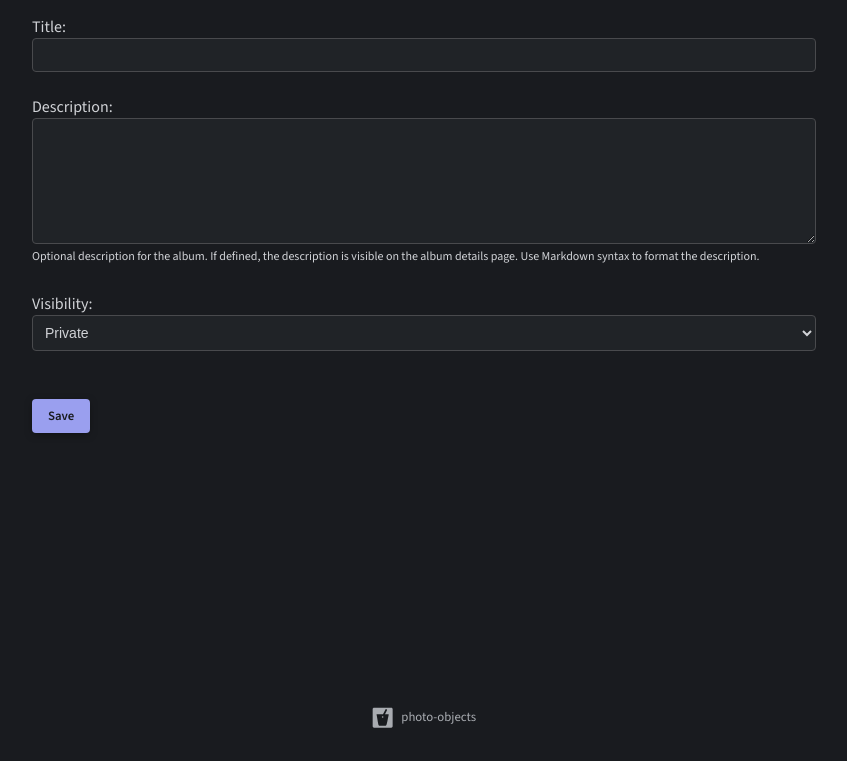
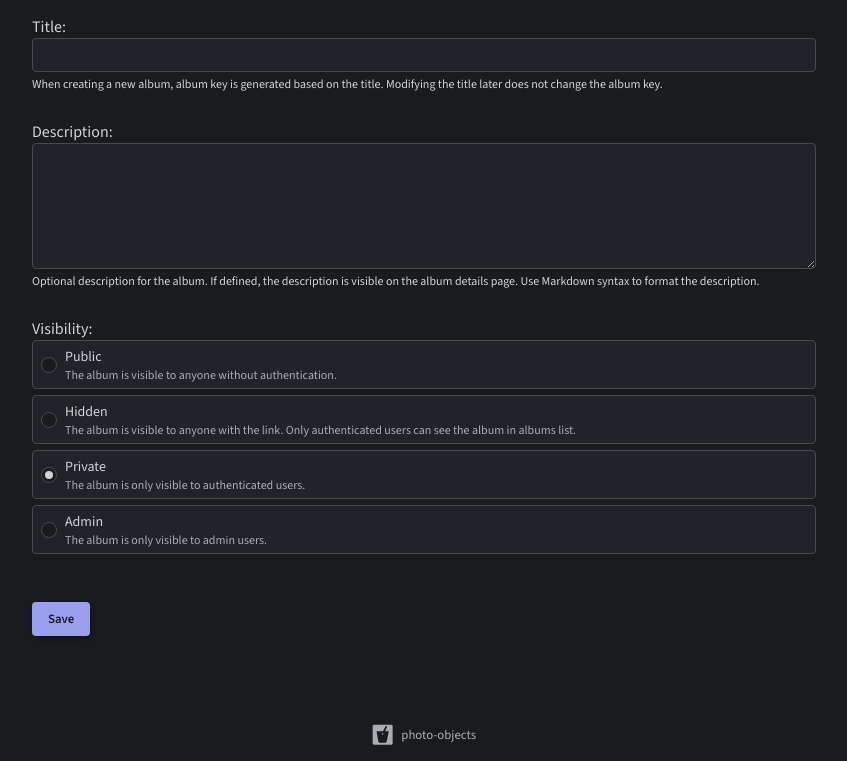
Before and after one commit to kangasta/photo-objects, a Django app: page /albums/_new in a window 1280 px wide. Shown: the part 56-817 px from the top of the page, without its empty margins (216-1063 px from the left). Before the commit the page ends 784 px from the top, so only its background shows below. Run offline with Django 5.2, Linux system fonts and the light colour scheme; tables that the repository leaves empty hold one stand-in row (values such as "Sample post").

Commit message:
Use radio buttons to select album visibility (#169)

```diff
--- a/photo_objects/django/forms.py
+++ b/photo_objects/django/forms.py
@@ -20,6 +20,10 @@ from .models import Album, Photo, PhotoChangeRequest
 KEY_POSTFIX_CHARS = 'bcdfghjklmnpqrstvwxz2456789'
 KEY_POSTFIX_LEN = 5
 
+ALBUM_TITLE_HELP = _(
+    'When creating a new album, album key is generated based on the title. '
+    'Modifying the title later does not change the album key.'
+)
 ALT_TEXT_HELP = _('Alternative text content for the photo.')
 
 
@@ -35,6 +39,44 @@ def description_help(resource):
         f'description is visible on the {resource} details page. Use Markdown '
         'syntax to format the description.'),
     }
+
+
+def visibility_help(visibility: str):
+    visibility = Album.Visibility(visibility)
+    if visibility == Album.Visibility.PUBLIC:
+        return _(
+            'The album is visible to anyone without authentication.')
+    if visibility == Album.Visibility.HIDDEN:
+        return _(
+            'The album is visible to anyone with the link. Only '
+            'authenticated users can see the album in albums list.')
+    if visibility == Album.Visibility.PRIVATE:
+        return _(
+            'The album is only visible to authenticated users.')
+    if visibility == Album.Visibility.ADMIN:
+        return _(
+            'The album is only visible to admin users.')
+    return None
+
+
+class VisibilityRadioSelect(RadioSelect):
+    def create_option(
+        self, name, value, label, selected, index, subindex=None, attrs=None
+    ):
+        option = super().create_option(
+            name,
+            value,
+            label,
+            selected,
+            index,
+            subindex=subindex,
+            attrs=attrs)
+        option['label'] = mark_safe(f'''
+<div>
+  <span class="label">{label}</span>
+  <p class="helptext">{visibility_help(option.get('value'))}</p>
+</div>''')
+        return option
 
 
 def _check_admin_visibility(form):
@@ -60,7 +102,10 @@ class CreateAlbumForm(ModelForm):
         fields = ['key', 'title', 'description', 'visibility']
         help_texts = {
             **description_help('album'),
+            'title': ALBUM_TITLE_HELP,
         }
+        widgets = {'visibility': VisibilityRadioSelect(
+            attrs={'class': 'visibility-select'}), }
 
     def __init__(self, *args, user=None, **kwargs):
         super().__init__(*args, **kwargs)
@@ -136,9 +181,15 @@ class ModifyAlbumForm(ModelForm):
             'cover_photo': _(
                 'Select a cover photo for the album. The cover photo is '
                 'visible on the albums list page and in album preview image.'),
+            'title': ALBUM_TITLE_HELP,
         }
         widgets = {
-            'cover_photo': RadioSelect(attrs={'class': 'photo-select'}),
+            'cover_photo': RadioSelect(
+                attrs={
+                    'class': 'photo-select'}),
+            'visibility': VisibilityRadioSelect(
+                attrs={
+                    'class': 'visibility-select'}),
         }
 
     def __init__(self, *args, user=None, **kwargs):
--- a/photo_objects/django/static/photo_objects/global.css
+++ b/photo_objects/django/static/photo_objects/global.css
@@ -344,7 +344,8 @@ form input[type="password"]:focus-visible,
 form textarea:focus-visible,
 form select:focus-visible,
 label[for="id_photos"]:focus-visible,
-div.photo-select div:focus-within {
+div.photo-select div:focus-within,
+div.visibility-select label:focus-within {
   outline: 2px solid var(--fg-secondary);
   outline-offset: 2px;
 }
@@ -536,7 +537,7 @@ div.info-banner::before {
 div.photo-select {
   display: grid;
   grid-template-columns: repeat(auto-fill, minmax(96px, 1fr));
-  gap: 8px;
+  gap: 6px;
 }
 
 div.photo-select div {
@@ -554,12 +555,15 @@ div.photo-select div input[type="radio"] {
   top: 8px;
   left: 8px;
   margin: 0;
+}
 
+div.visibility-select div input[type="radio"],
+div.photo-select div input[type="radio"] {
   appearance: none;
   box-sizing: border-box;
   width: 16px;
   height: 16px;
-  background: var(--bg-secondary);
+  background: var(--bg-primary);
   border: 1px solid var(--bg-border);
   border-radius: 50%;
 
@@ -568,10 +572,12 @@ div.photo-select div input[type="radio"] {
   align-items: center;
 }
 
+div.visibility-select div input[type="radio"]:focus,
 div.photo-select div input[type="radio"]:focus {
   outline: none;
 }
 
+div.visibility-select div input[type="radio"]:checked::before,
 div.photo-select div input[type="radio"]:checked::before {
   content: "";
   display: block;
@@ -582,7 +588,9 @@ div.photo-select div input[type="radio"]:checked::before {
 }
 
 div.photo-select div img {
+  border: 1px solid var(--bg-border);
   border-radius: 4px;
+  box-sizing: border-box;
   aspect-ratio: 1;
   width: 100%;
   height: auto;
@@ -590,6 +598,35 @@ div.photo-select div img {
   display: block;
 }
 
+/* Visibility select */
+div.visibility-select {
+  display: flex;
+  flex-direction: column;
+  gap: 6px;
+}
+
+div.visibility-select label {
+  background-color: var(--bg-secondary);
+  border: 1px solid var(--bg-border);
+  border-radius: 4px;
+  display: flex;
+  padding: 4px 0;
+  align-items: center;
+}
+
+div.visibility-select input[type="radio"] {
+  flex-shrink: 0;
+  margin: 0.5rem;
+}
+
+div.visibility-select span.label {
+  font-size: 14px;
+}
+
+div.visibility-select p.helptext {
+  color: var(--fg-secondary);
+  margin: 0;
+}
 
 /* File input */
 input[type="file"]#id_photos {
@@ -644,8 +681,8 @@ label[for="id_photos"] div.photo-upload {
   overflow: hidden;
 }
 
-label[for="id_photos"] div.photo-upload.ok div.status ,
-label[for="id_photos"] div.photo-upload.failed div.status ,
+label[for="id_photos"] div.photo-upload.ok div.status,
+label[for="id_photos"] div.photo-upload.failed div.status,
 label[for="id_photos"] div.photo-upload.uploading div.status {
   text-align: center;
   display: block;
```
